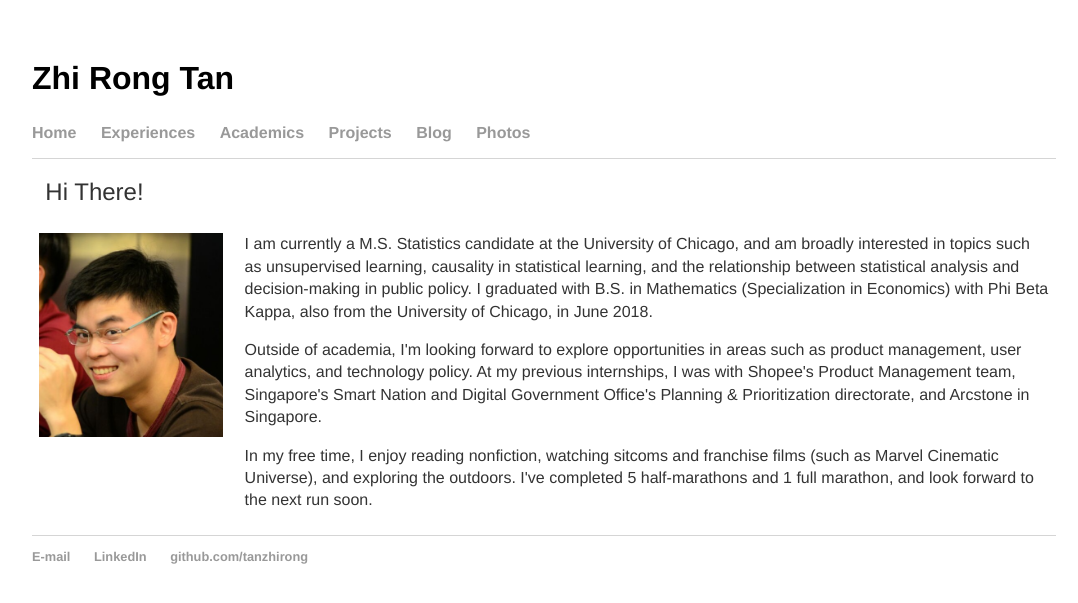
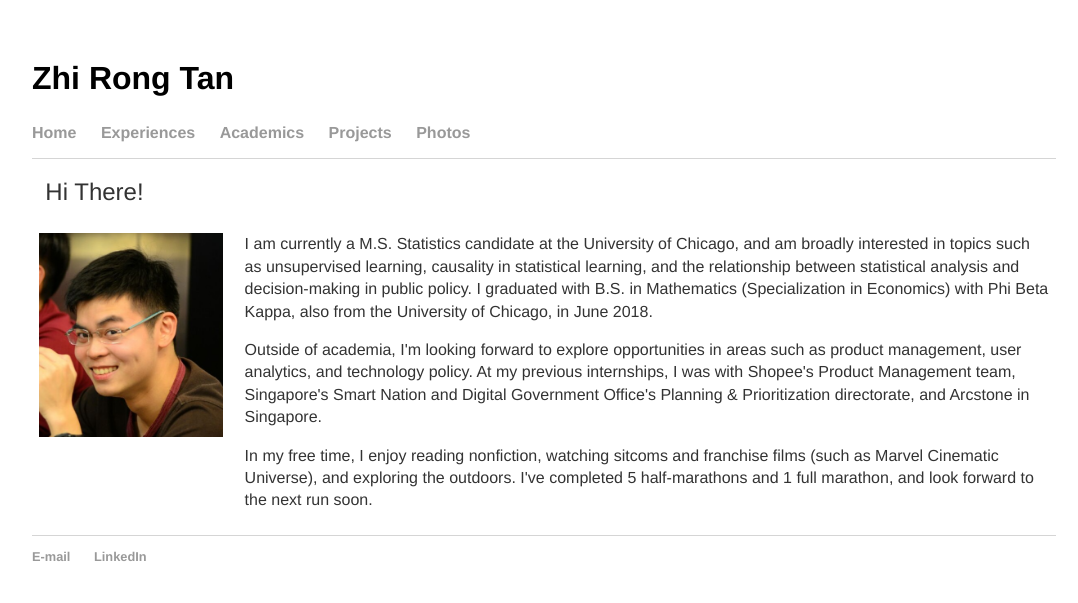
Before and after one commit to tanzhirong/tanzhirong.github.io, a Jekyll site: the page built from index.html, in a window 1280 px wide. Shown: the top 603 px of the page, without its empty margins (96-1174 px from the left). Built offline with Jekyll 4.4.1, drawn with Linux system fonts in a browser that asks for light colours.

Commit message:
Update default.html

```diff
--- a/_layouts/default.html
+++ b/_layouts/default.html
@@ -14,7 +14,6 @@
 		        	<li><a href="/exp">Experiences</a></li>
 		        	<li><a href="/acad">Academics</a></li>
 	        		<li><a href="/projects">Projects</a></li>
-	        		<li><a href="/blog">Blog</a></li>
 	        		<li><a href="/photos">Photos</a></li>
 	    		</ul>
 			</nav>
@@ -27,7 +26,6 @@
 	    		<ul>
 	        		<li><a href="mailto:tanzhirong.uc@gmail.com">E-mail</a></li>
 				<li><a href="https://www.linkedin.com/in/zhi-rong-tan-9635b9a5/">LinkedIn</a></li>
-	        		<li><a href="https://github.com/tanzhirong">github.com/tanzhirong</a></li>
 				</ul>
 			</footer>
 		</body>
```
